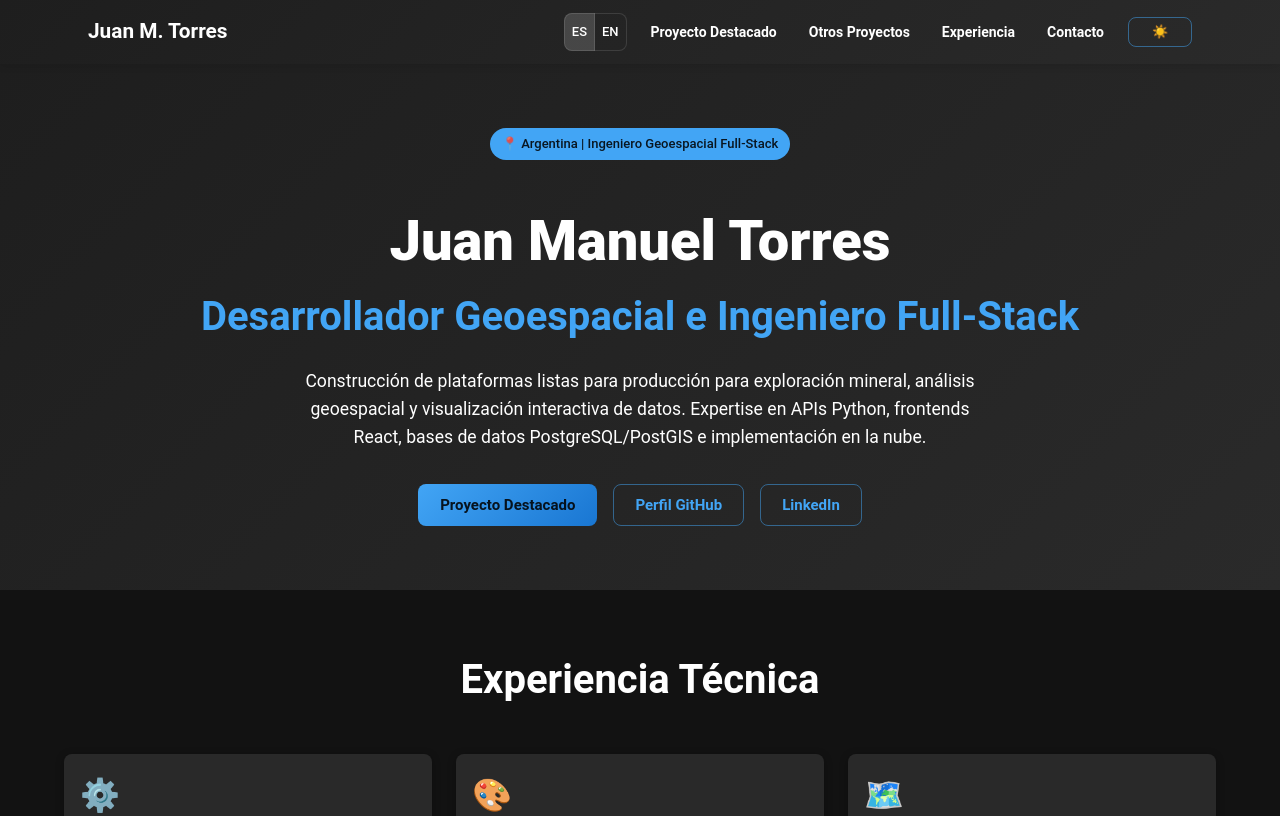
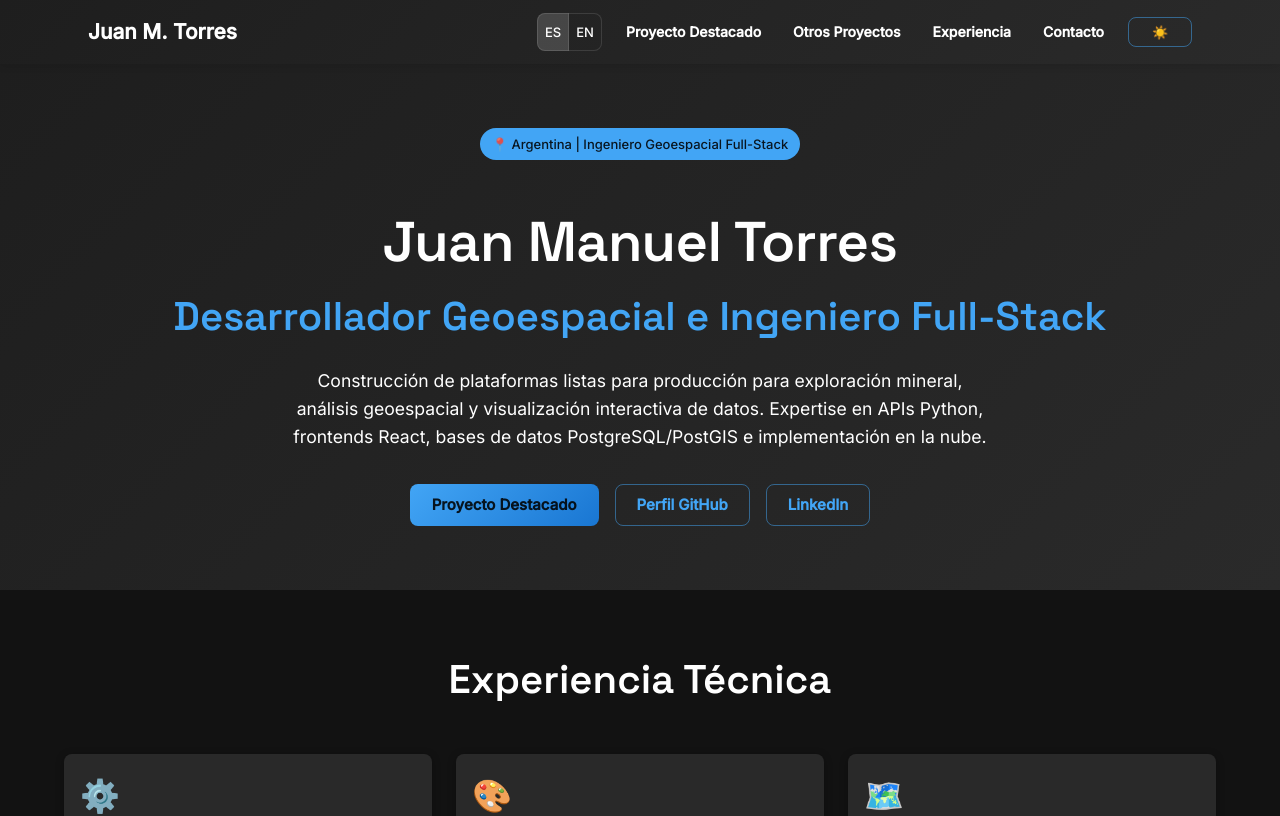
Before and after one commit to InsightLaboratory/portfolio, a React (Vite) app: page / in a window 1280 px wide. Shown: the top 816 px of the page. Built offline with nearby package versions, Linux system fonts and the light colour scheme.

Commit message:
feat: update typography to Space Grotesk + Inter from Google Fonts

```diff
--- a/index.html
+++ b/index.html
@@ -20,6 +20,7 @@
 
     <title>Juan Manuel Torres - Geospatial Engineer & Full-Stack Developer</title>
     <link rel="canonical" href="https://insightlaboratory.github.io/portfolio/">
+    <link href="https://fonts.googleapis.com/css2?family=Space+Grotesk:wght@400;600&family=Inter:wght@400;500&display=swap" rel="stylesheet">
   </head>
   <body>
     <div id="root"></div>
--- a/src/app/theme.ts
+++ b/src/app/theme.ts
@@ -1,4 +1,41 @@
 import { createTheme } from '@mui/material/styles';
+
+const sharedTypography = {
+  fontFamily: '"Inter", sans-serif',
+  h1: {
+    fontFamily: '"Space Grotesk", sans-serif',
+    fontSize: '3.5rem',
+    fontWeight: 600,
+    lineHeight: 1.2,
+    letterSpacing: '-0.5px',
+  },
+  h2: {
+    fontFamily: '"Space Grotesk", sans-serif',
+    fontSize: '2.5rem',
+    fontWeight: 600,
+    lineHeight: 1.3,
+  },
+  h3: {
+    fontFamily: '"Space Grotesk", sans-serif',
+    fontSize: '1.875rem',
+    fontWeight: 600,
+    lineHeight: 1.4,
+  },
+  h4: {
+    fontFamily: '"Space Grotesk", sans-serif',
+    fontSize: '1.5rem',
+    fontWeight: 600,
+    lineHeight: 1.4,
+  },
+  body1: {
+    fontSize: '1rem',
+    lineHeight: 1.6,
+  },
+  body2: {
+    fontSize: '0.875rem',
+    lineHeight: 1.6,
+  },
+};
 
 export const lightTheme = createTheme({
   palette: {
@@ -22,37 +59,7 @@ export const lightTheme = createTheme({
       secondary: '#757575',
     },
   },
-  typography: {
-    fontFamily: '"Google Sans", "Roboto", "Helvetica", "Arial", sans-serif',
-    h1: {
-      fontSize: '3.5rem',
-      fontWeight: 700,
-      lineHeight: 1.2,
-    },
-    h2: {
-      fontSize: '2.5rem',
-      fontWeight: 700,
-      lineHeight: 1.3,
-    },
-    h3: {
-      fontSize: '1.875rem',
-      fontWeight: 600,
-      lineHeight: 1.4,
-    },
-    h4: {
-      fontSize: '1.5rem',
-      fontWeight: 600,
-      lineHeight: 1.4,
-    },
-    body1: {
-      fontSize: '1rem',
-      lineHeight: 1.6,
-    },
-    body2: {
-      fontSize: '0.875rem',
-      lineHeight: 1.6,
-    },
-  },
+  typography: sharedTypography,
   shape: {
     borderRadius: 8,
   },
@@ -116,37 +123,7 @@ export const darkTheme = createTheme({
       secondary: '#b0bec5',
     },
   },
-  typography: {
-    fontFamily: '"Google Sans", "Roboto", "Helvetica", "Arial", sans-serif',
-    h1: {
-      fontSize: '3.5rem',
-      fontWeight: 700,
-      lineHeight: 1.2,
-    },
-    h2: {
-      fontSize: '2.5rem',
-      fontWeight: 700,
-      lineHeight: 1.3,
-    },
-    h3: {
-      fontSize: '1.875rem',
-      fontWeight: 600,
-      lineHeight: 1.4,
-    },
-    h4: {
-      fontSize: '1.5rem',
-      fontWeight: 600,
-      lineHeight: 1.4,
-    },
-    body1: {
-      fontSize: '1rem',
-      lineHeight: 1.6,
-    },
-    body2: {
-      fontSize: '0.875rem',
-      lineHeight: 1.6,
-    },
-  },
+  typography: sharedTypography,
   shape: {
     borderRadius: 8,
   },
--- a/src/index.css
+++ b/src/index.css
@@ -9,9 +9,22 @@ html {
 }
 
 body {
-  font-family: 'Google Sans', 'Roboto', 'Helvetica', 'Arial', sans-serif;
+  font-family: 'Inter', sans-serif;
   -webkit-font-smoothing: antialiased;
   -moz-osx-font-smoothing: grayscale;
+}
+
+h1, h2, h3, h4 {
+  font-family: 'Space Grotesk', sans-serif;
+  font-weight: 600;
+}
+
+h1 {
+  letter-spacing: -0.5px;
+}
+
+p {
+  line-height: 1.6;
 }
 
 code {
```
